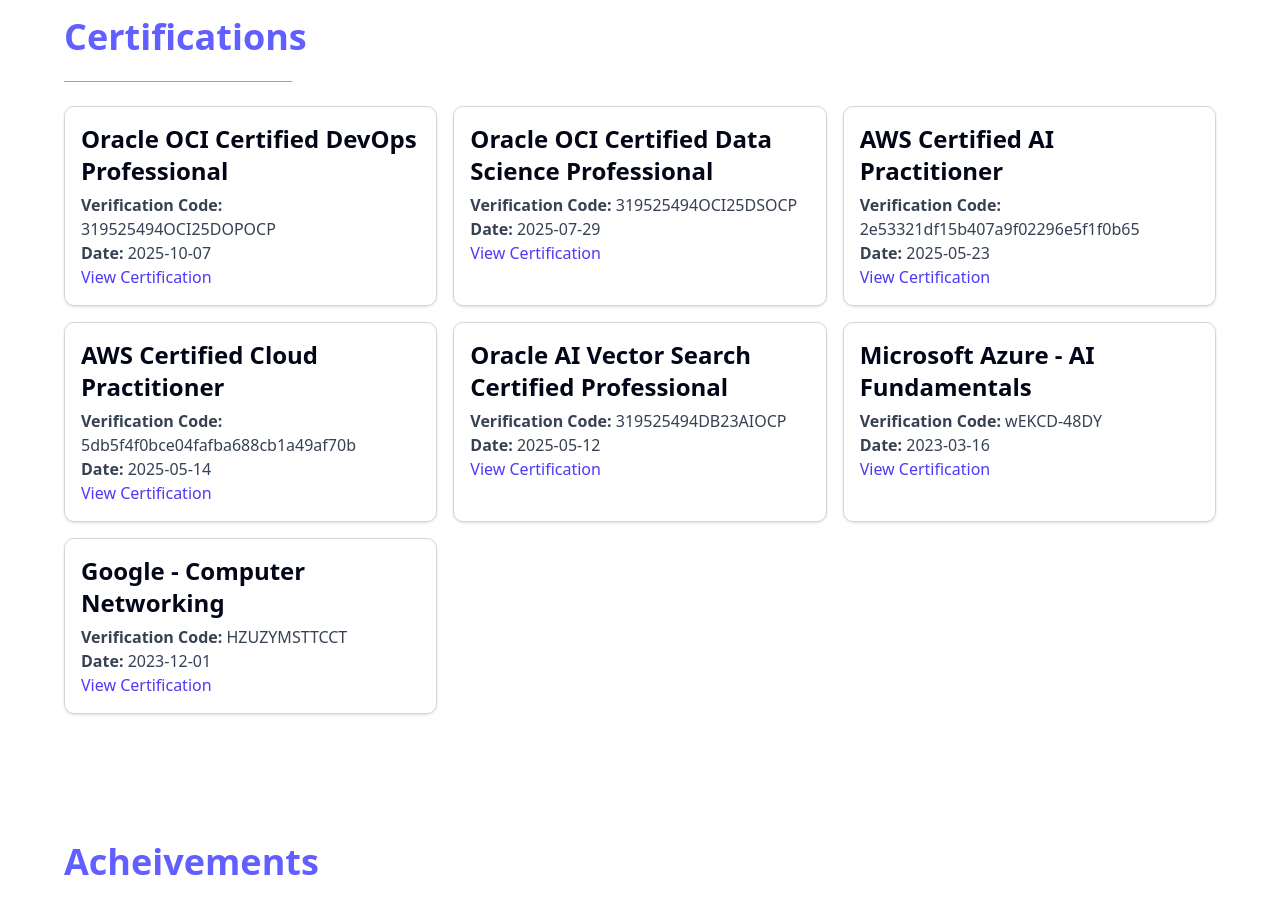
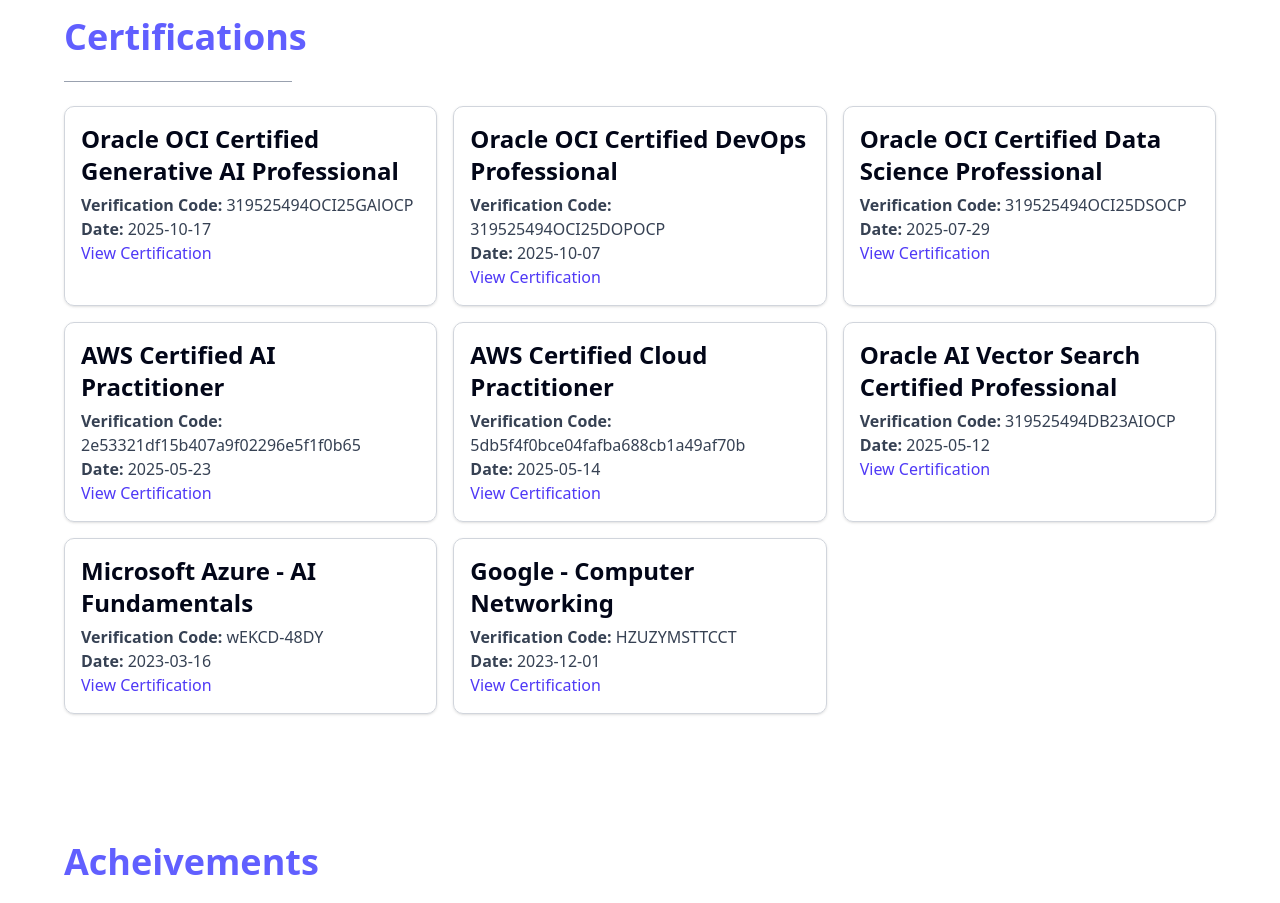
Before and after one commit to arghya2801/portfolio, a Next.js app: page / in a window 1280 px wide. Shown: the part 1260-2163 px from the top of the page. Built offline with nearby package versions, Linux system fonts and the light colour scheme.

Commit message:
Updated Certification

```diff
--- a/src/components/CertificationsGrid.tsx
+++ b/src/components/CertificationsGrid.tsx
@@ -1,6 +1,12 @@
 import React from 'react';
 
 const certifications = [
+  {
+    name: 'Oracle OCI Certified Generative AI Professional',
+    verificationCode: '319525494OCI25GAlOCP',
+    link: 'https://bit.ly/47hmfsV',
+    date: '2025-10-17'
+  },
   {
     name: 'Oracle OCI Certified DevOps Professional',
     verificationCode: '319525494OCI25DOPOCP',
```
